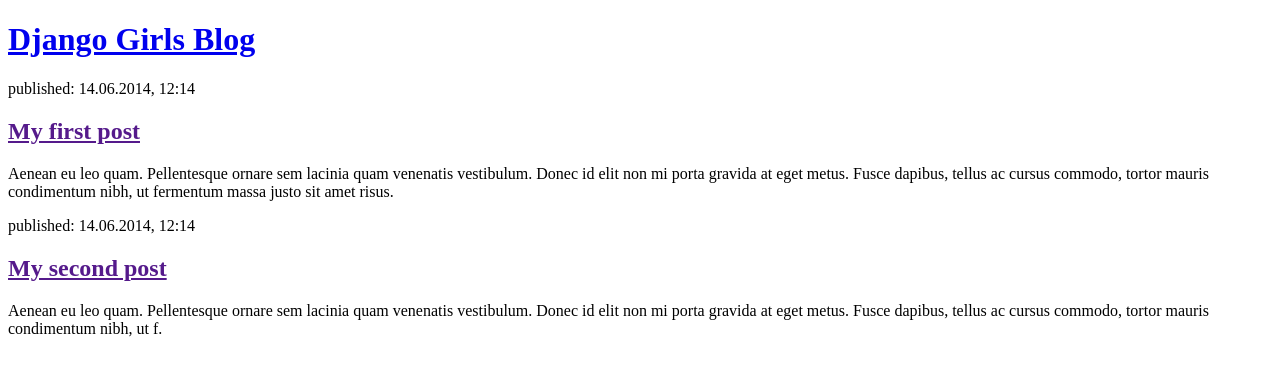
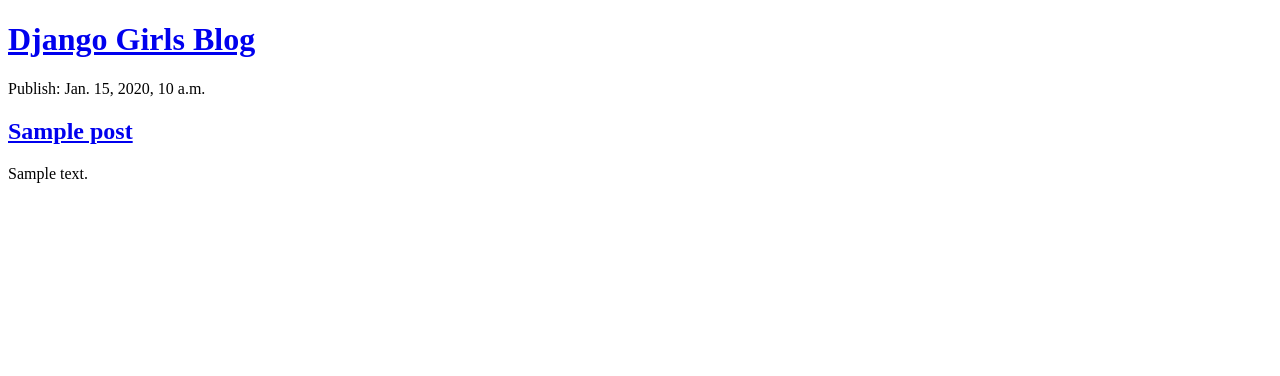
Before and after one commit to lufvelasquezgo/my-first-blog, a Django app: page / in a window 1280 px wide. Shown: the top 376 px of the page. Run offline with Django 3.2, Linux system fonts and the light colour scheme; tables that the repository leaves empty hold one stand-in row (values such as "Sample post").

Commit message:
Modifying templates to show the posts from the database

```diff
--- a/blog/templates/blog/post_list.html
+++ b/blog/templates/blog/post_list.html
@@ -10,27 +10,12 @@
         <div>
             <h1><a href="/">Django Girls Blog</a></h1>
         </div>
-
+        {% for post in posts %}
         <div>
-            <p>published: 14.06.2014, 12:14</p>
-            <h2><a href="">My first post</a></h2>
-            <p>
-                Aenean eu leo quam. Pellentesque ornare sem lacinia quam
-                venenatis vestibulum. Donec id elit non mi porta gravida at eget
-                metus. Fusce dapibus, tellus ac cursus commodo, tortor mauris
-                condimentum nibh, ut fermentum massa justo sit amet risus.
-            </p>
+            <p>Publish: {{ post.published_date }}</p>
+            <h2><a href="/">{{ post.title }}</a></h2>
+            <p>{{ post.text|linebreaksbr }}</p>
         </div>
-
-        <div>
-            <p>published: 14.06.2014, 12:14</p>
-            <h2><a href="">My second post</a></h2>
-            <p>
-                Aenean eu leo quam. Pellentesque ornare sem lacinia quam
-                venenatis vestibulum. Donec id elit non mi porta gravida at eget
-                metus. Fusce dapibus, tellus ac cursus commodo, tortor mauris
-                condimentum nibh, ut f.
-            </p>
-        </div>
+        {% endfor %}
     </body>
 </html>
--- a/blog/urls.py
+++ b/blog/urls.py
@@ -1,4 +1,5 @@
 from django.urls import path
+
 from . import views
 
 urlpatterns = [
--- a/blog/views.py
+++ b/blog/views.py
@@ -1,5 +1,11 @@
 from django.shortcuts import render
+from django.utils import timezone
+
+from .models import Post
 
 
 def post_list(request):
-    return render(request, "blog/post_list.html")
+    posts = Post.objects.filter(published_date__lte=timezone.now()).order_by(
+        "published_date"
+    )
+    return render(request, "blog/post_list.html", {"posts": posts})
--- a/manage.py
+++ b/manage.py
@@ -6,7 +6,7 @@
 
 def main():
     """Run administrative tasks."""
-    os.environ.setdefault('DJANGO_SETTINGS_MODULE', 'mysite.settings')
+    os.environ.setdefault("DJANGO_SETTINGS_MODULE", "mysite.settings")
     try:
         from django.core.management import execute_from_command_line
     except ImportError as exc:
@@ -18,5 +18,5 @@
     execute_from_command_line(sys.argv)
 
 
-if __name__ == '__main__':
+if __name__ == "__main__":
     main()
--- a/mysite/settings.py
+++ b/mysite/settings.py
@@ -10,8 +10,8 @@
 https://docs.djangoproject.com/en/3.2/ref/settings/
 """
 
+import os
 from pathlib import Path
-import os
 
 # Build paths inside the project like this: BASE_DIR / 'subdir'.
 BASE_DIR = Path(__file__).resolve().parent.parent
--- a/mysite/urls.py
+++ b/mysite/urls.py
@@ -14,6 +14,6 @@
     2. Add a URL to urlpatterns:  path('blog/', include('blog.urls'))
 """
 from django.contrib import admin
-from django.urls import path, include
+from django.urls import include, path
 
 urlpatterns = [path("admin/", admin.site.urls), path("", include("blog.urls"))]
```
